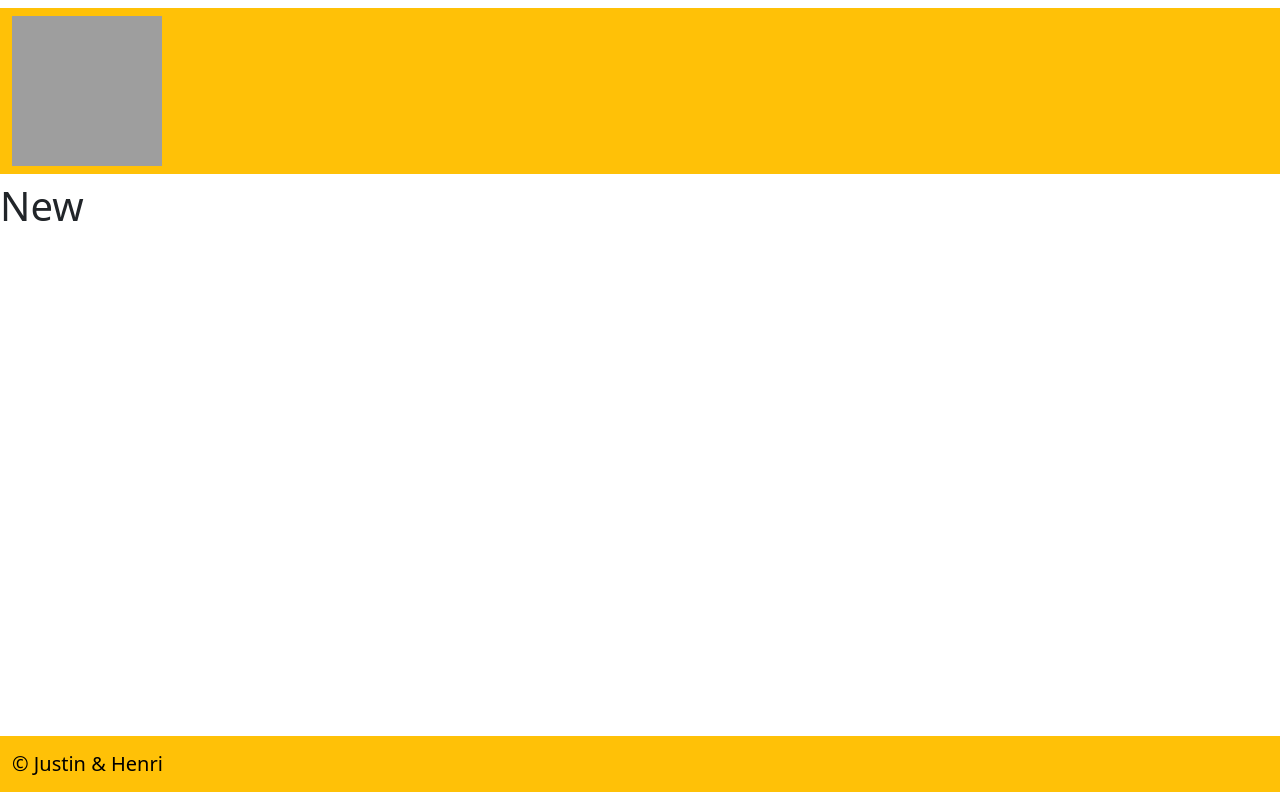
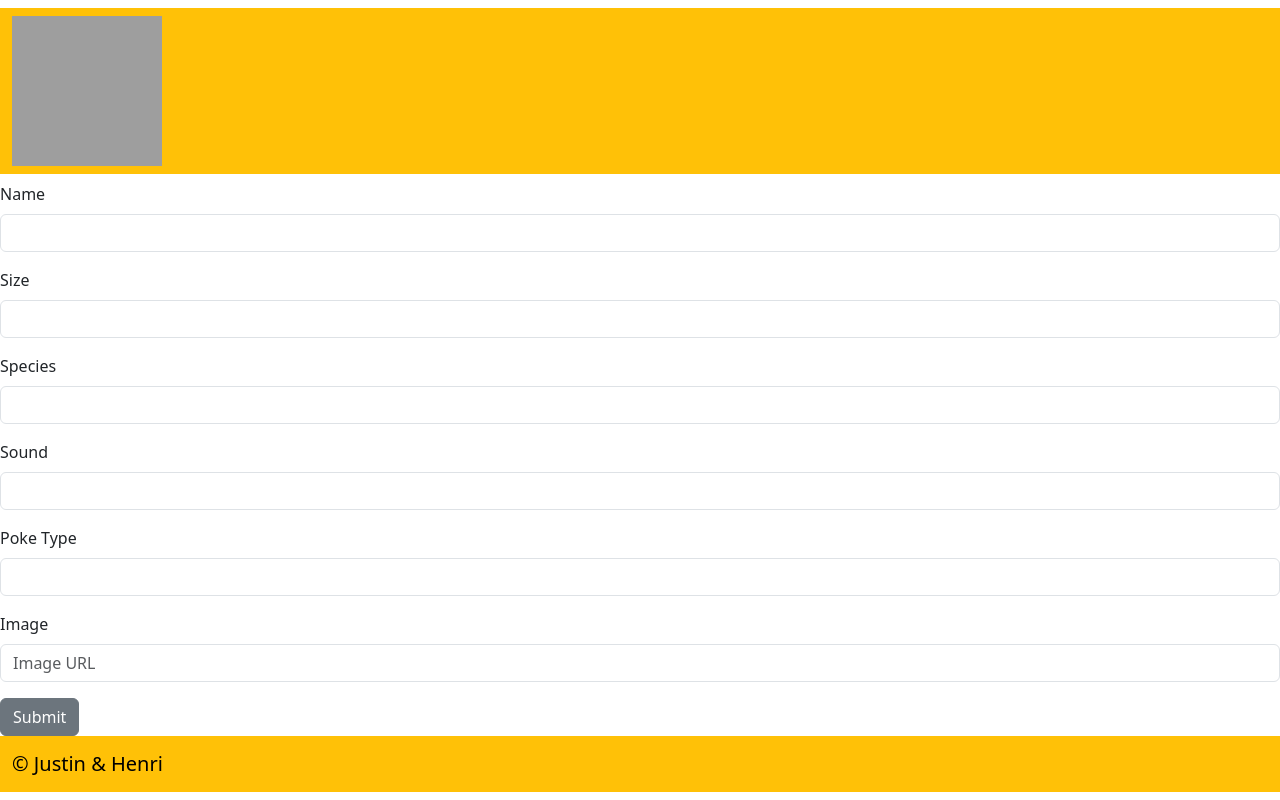
Before and after one commit to learn-academy-2023-charlie/cat-tinder-frontend-poki-tinder, a React (Create React App) app: page /pokemonnew in a window 1280 px wide. Built offline with nearby package versions, Linux system fonts and the light colour scheme; grey boxes are pictures that could not be loaded.

Commit message:
done create-functionality, added styling to the index page

```diff
--- a/src/App.js
+++ b/src/App.js
@@ -14,7 +14,10 @@ import "./App.css"
 const App = () => {
   const [pokemons, setPokemons] = useState(mockPokemons)
 
-  console.log(pokemons)
+  const createPokemon = (newPokemon) => {
+
+  }
+
   return(
     <>
       <Header />
@@ -22,7 +25,7 @@ const App = () => {
         <Route path="/" element={<Home />} />
         <Route path="/pokemonindex" element={<PokemonIndex pokemons={pokemons} />} />
         <Route path="/pokemonshow/:id" element={<PokemonShow pokemons={pokemons}/>} />
-        <Route path="/pokemonnew" element={<PokemonNew />} />
+        <Route path="/pokemonnew" element={ <PokemonNew createPokemon={ createPokemon } />} />
         <Route path="/pokemonedit" element={<PokemonEdit />} />
         <Route path="*" element={<NotFound />} />
       </Routes>
--- a/src/pages/PokemonNew.js
+++ b/src/pages/PokemonNew.js
@@ -1,10 +1,118 @@
-import React from "react"
+import React, { useState } from "react"
+import { Form, FormGroup, Input, Label, Button } from "reactstrap"
+import { useNavigate } from "react-router-dom"
 
-const New = () => {
+
+const PokemonNew = ({ createPokemon }) => {
+  const navigate = useNavigate()
+  const [ newPokemon, setNewPokemon ] = useState( {
+
+    name: "",
+    species: "",
+    size: "",
+    sound: "",
+    image: "",
+    pokemon_type: ""
+
+  } )
+
+  const handleChange = ( e ) => {
+    setNewPokemon( { ...newPokemon, [ e.target.name ]: e.target.value } )
+  }
+
+  const handleSubmit = () => {
+    createPokemon( newPokemon )
+    navigate( "/pokemonindex" )
+  }
+
     return(
       <>
-        <h1> New </h1>
+        <Form>
+
+          <FormGroup>
+            <Label for="poke-name">
+              Name
+            </Label>
+            <Input
+              id="poke-name"
+              name="name"
+              type="text"
+              onChange={ handleChange }
+              value={ newPokemon.name }
+            />
+          </FormGroup>
+
+          <FormGroup>
+            <Label for="poke-size">
+              Size
+            </Label>
+            <Input
+              id="poke-size"
+              name="size"
+              type="decimal"
+              onChange={ handleChange }
+              value={ newPokemon.size }
+            />
+          </FormGroup>
+
+          <FormGroup>
+            <Label for="poke-species">
+              Species
+            </Label>
+            <Input
+              id="poke-species"
+              type="text"
+              name="species"
+              onChange={ handleChange }
+              value={ newPokemon.species }
+            />
+          </FormGroup >
+
+          <FormGroup>
+            <Label for="poke-sound" >
+              Sound
+            </Label>
+            <Input
+              id="poke-sound"
+              name="sound"
+              type="text"
+              onChange={ handleChange }
+              value={ newPokemon.sound }
+            />
+          </FormGroup >
+
+          <FormGroup>
+            <Label for="poke-pokemon_type">
+              Poke Type
+            </Label>
+            <Input
+              id="poke-pokemon_type"
+              name="pokemon_type"
+              type="text"
+              onChange={ handleChange }
+              value={ newPokemon.pokemon_type }
+            />
+          </FormGroup >
+
+          <FormGroup>
+            <Label for="poke-image">
+              Image
+            </Label>
+            <Input
+              id="poke-image"
+              name="image"
+              type="url"
+              placeholder="Image URL"
+              onChange={ handleChange }
+              value={ newPokemon.image }
+            />
+          </FormGroup>
+          <Button onClick={ handleSubmit } name="submit">
+            Submit
+          </Button>
+        </Form>
       </>
     )
 }
-export default New
+
+export default PokemonNew
```
Also changed, not shown: 1 other file (tests, documents, lock files or other folders).
